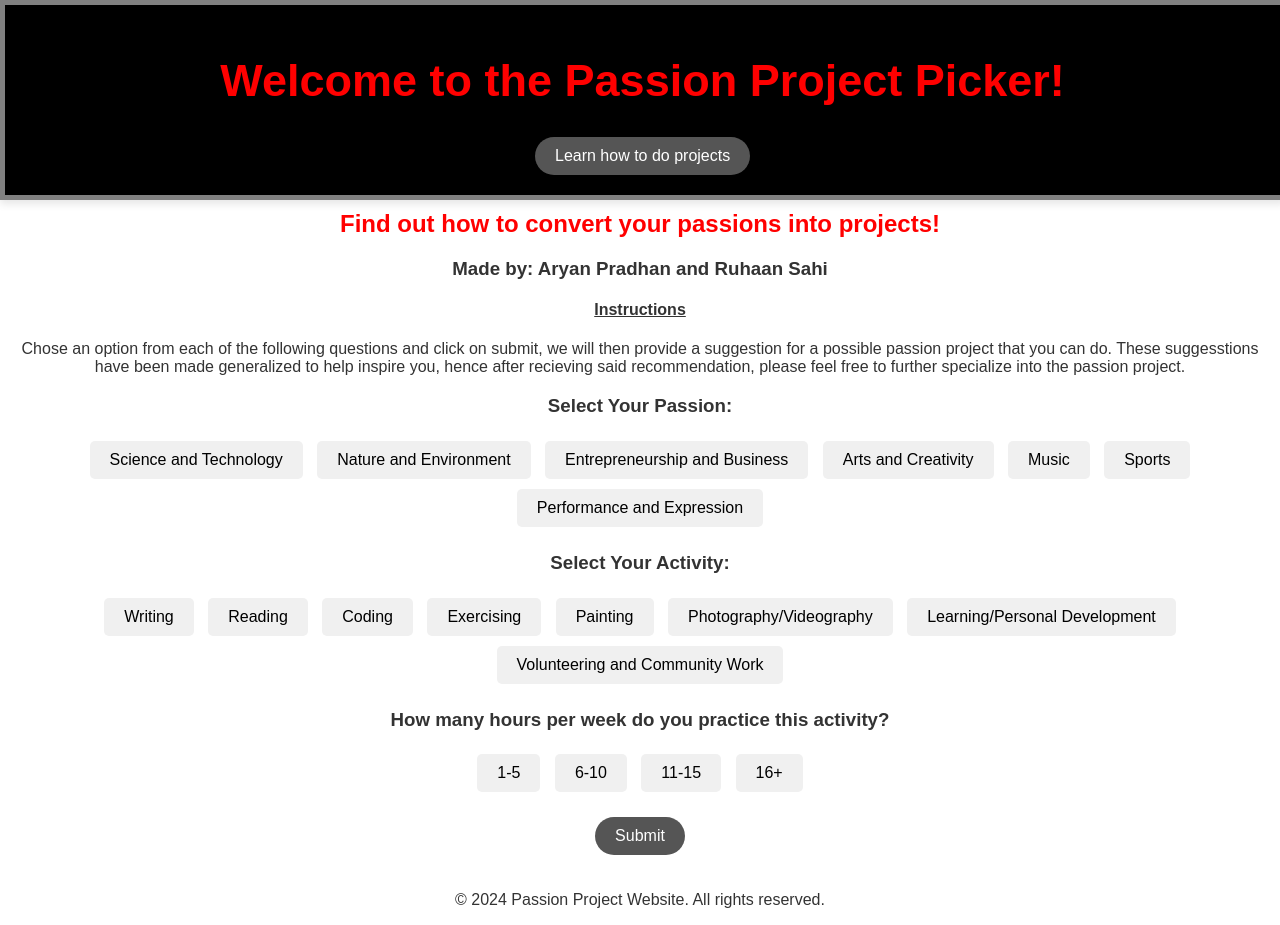
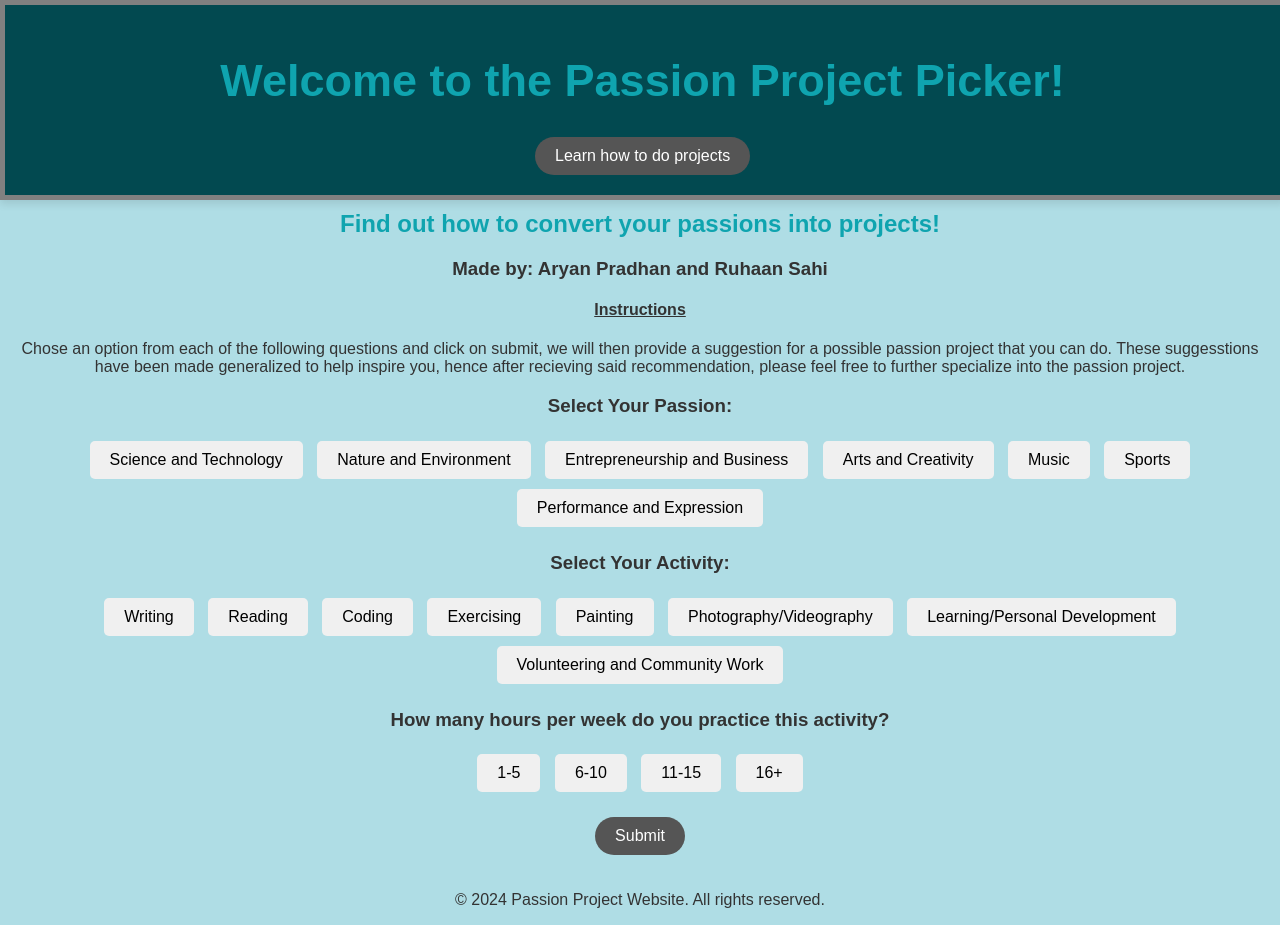
Before and after one commit to AryanPradhan12/PassionProjectWebsite, a Flask app: template Structure/templates/index.html in a window 1280 px wide. Run offline with Flask 3, Linux system fonts and the light colour scheme; the template is opened without the code that fills it, so the values that code supplies are empty.

Commit message:
Aesthetic change

```diff
--- a/Structure/static/css/Style.css
+++ b/Structure/static/css/Style.css
@@ -1,6 +1,6 @@
 /* Styling for the header */
 header {
-    background-color: black;
+    background-color: #024950;
     color: white;
     padding: 20px;
     text-align: center;
@@ -16,7 +16,7 @@ header {
 body {
     margin: 0;
     font-family: Arial, sans-serif;
-    background-color: white;
+    background-color: #AFDDE5;
     color: #333;
     text-align: center;
     padding: 0;
@@ -30,11 +30,11 @@ main {
 }
 
 h1 {
-    color: red; /* Text color in header */
+    color: #0FA4AF; /* Text color in header */
     font-size: 45px;
 }
 h2 {
-    color: red;
+    color: #0FA4AF;
 }
 h4 {
     text-decoration: underline;
--- a/Structure/templates/index.html
+++ b/Structure/templates/index.html
@@ -37,7 +37,7 @@
         }
 
         .toggle-btn:hover {
-            background-color: darkolivegreen;
+            background-color: #0FA4AF;
         }
     </style>
     <script>
```
